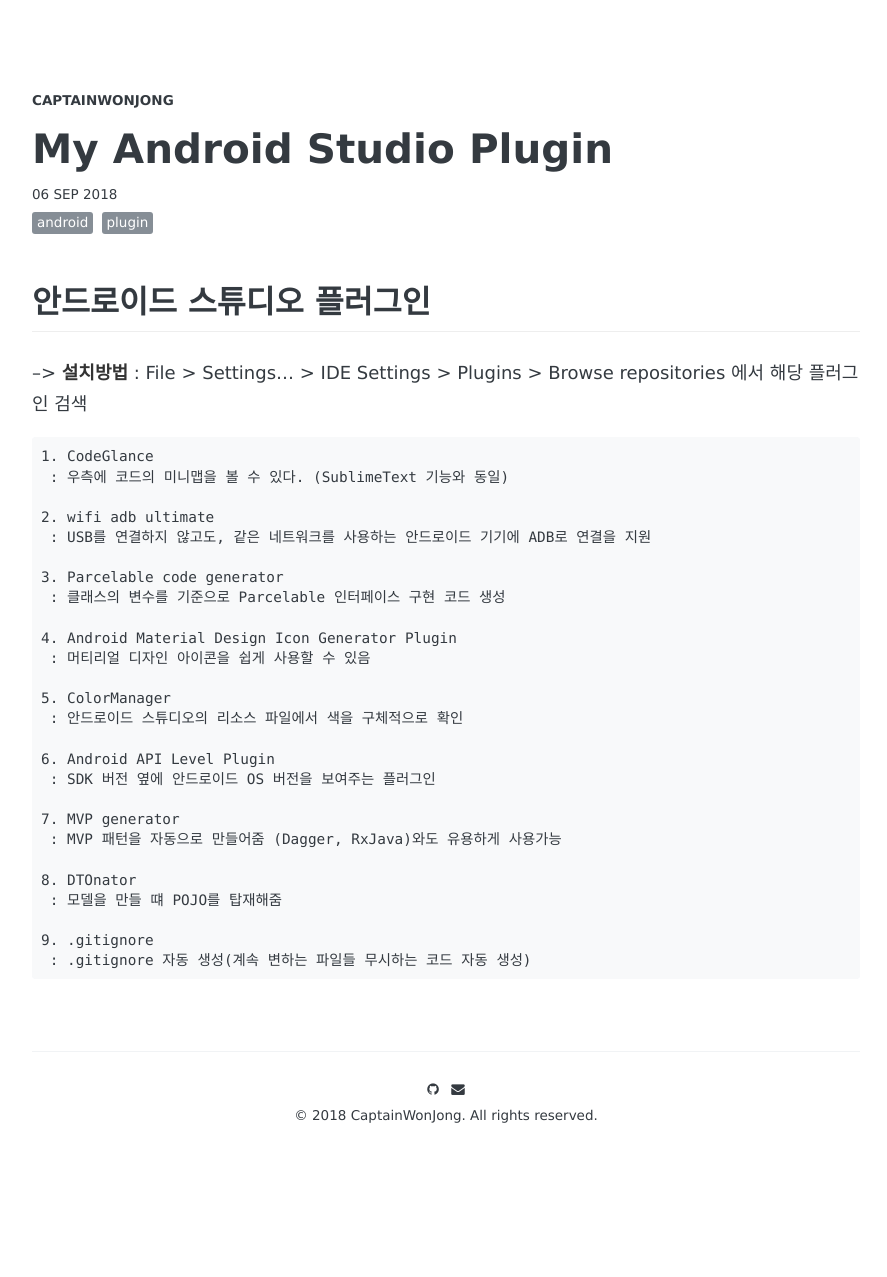
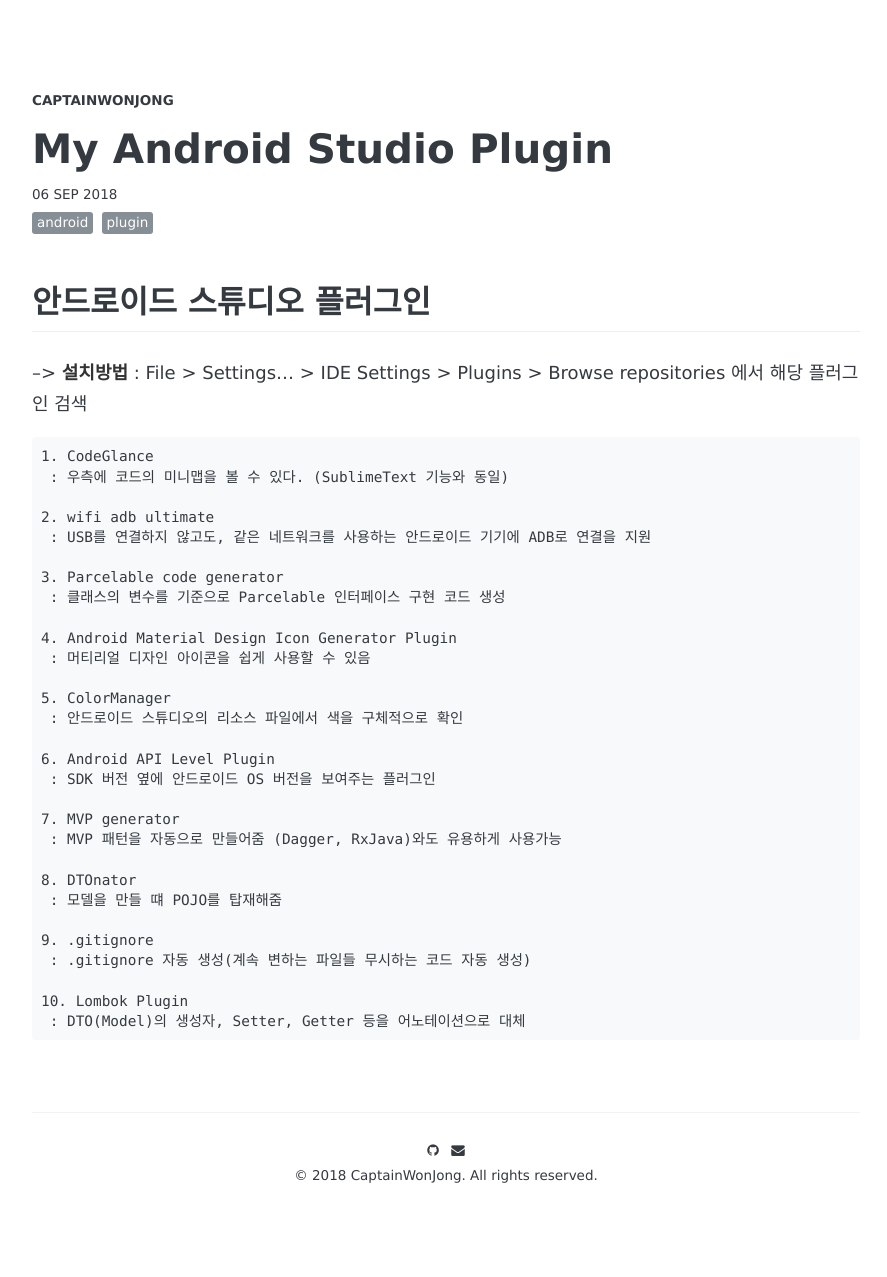
Before and after one commit to CaptainWonJong/CaptainWonJong.github.io, a Jekyll site: the page built from _posts/2018-09-06-My Plugin.md, in a window 1280 px wide. Shown: the whole page, without its empty margins (194-1081 px from the left). Built offline with Jekyll 4.4.1, drawn with Linux system fonts in a browser that asks for light colours; some web fonts are replaced; comment, search, counter and statistics services are not loaded; before the commit the page ends 1216 px from its top, so only the background shows below that.

Commit message:
modify my plugin

```diff
--- a/_posts/2018-09-06-My Plugin.md
+++ b/_posts/2018-09-06-My Plugin.md
@@ -38,3 +38,6 @@
 
     9. .gitignore
      : .gitignore 자동 생성(계속 변하는 파일들 무시하는 코드 자동 생성)
+
+    10. Lombok Plugin
+     : DTO(Model)의 생성자, Setter, Getter 등을 어노테이션으로 대체
```
Also changed, not shown: 6 other files.
